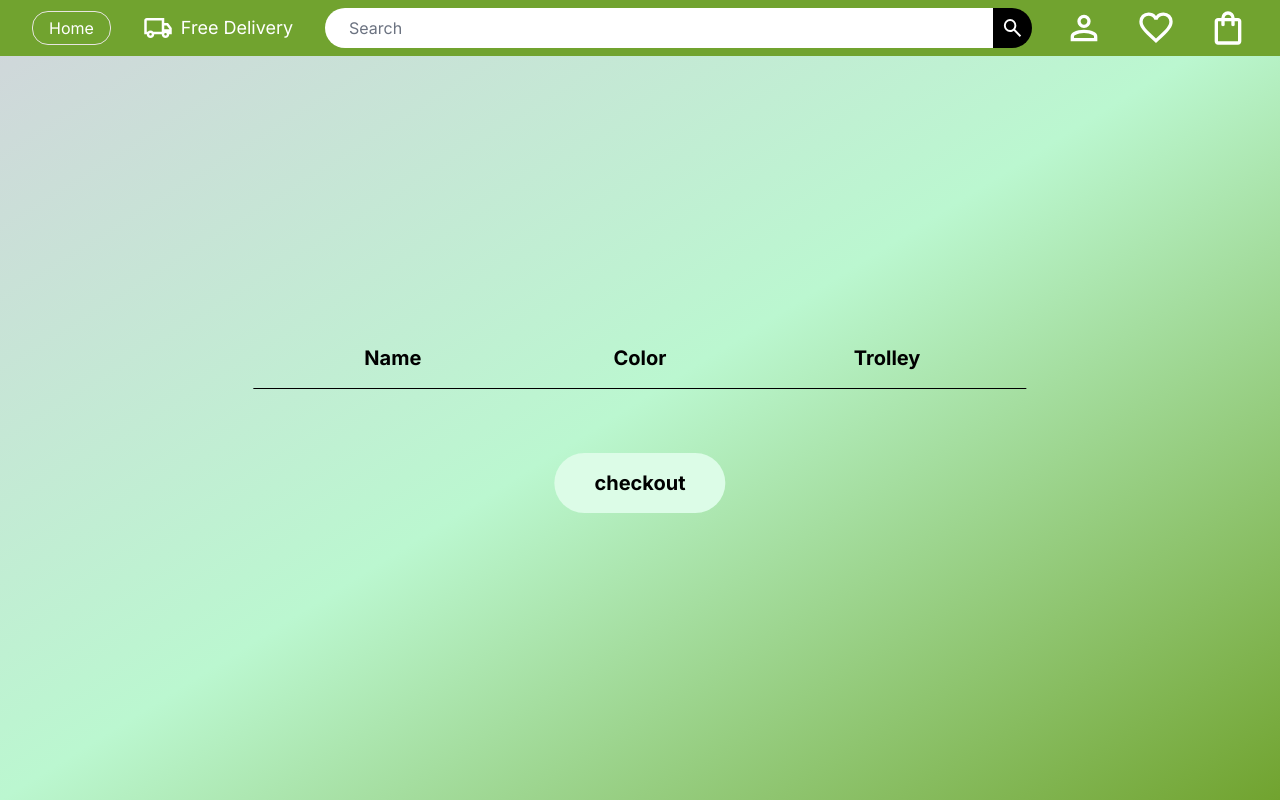
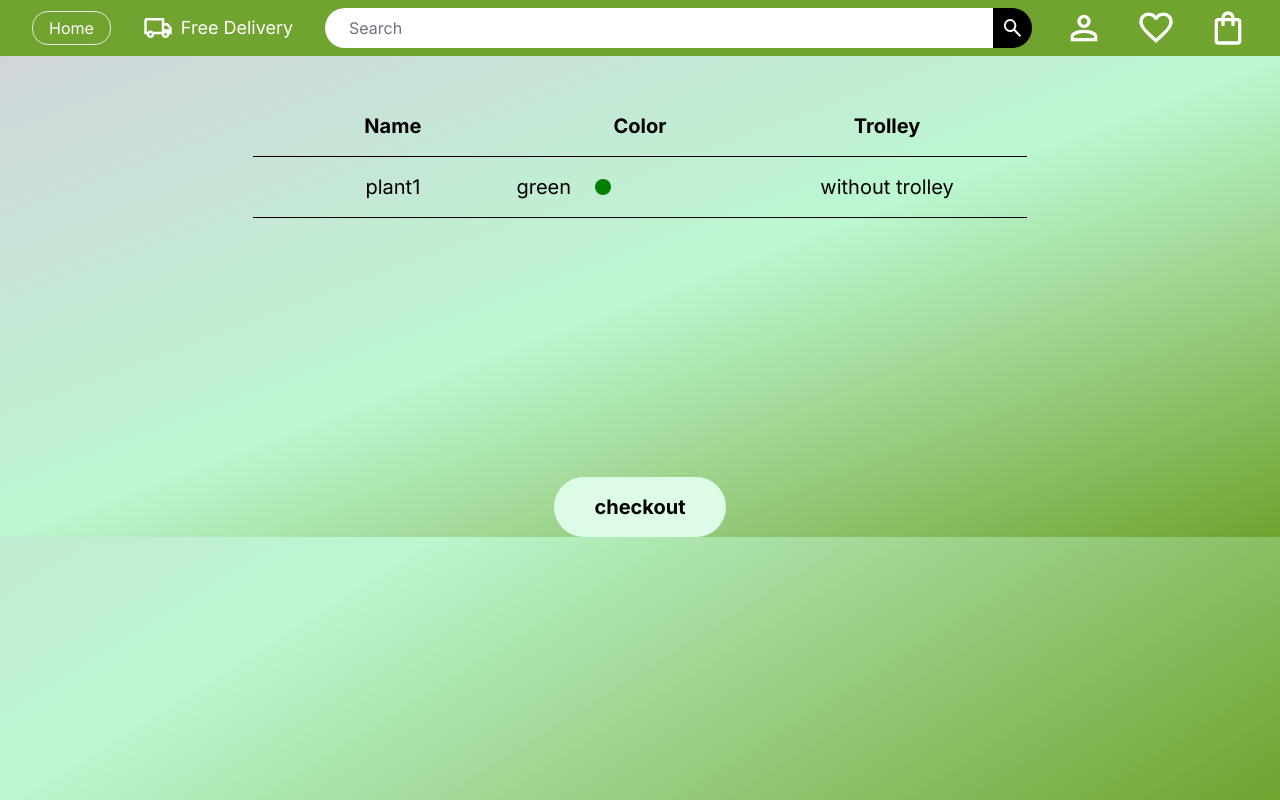
Before and after one commit to maria-maqbool/Garden, a Next.js app: page /overview in a window 1280 px wide. Built offline with nearby package versions, Linux system fonts and the light colour scheme.

Commit message:
resolve errors in planter's quantity

```diff
--- a/app/design/page.js
+++ b/app/design/page.js
@@ -1,8 +1,11 @@
+"use client";
 import Configurator from "@/components/Configurator";
 // import Navbar from "@/components/Navbar";
 import Scene from "@/components/Scene";
+import { useStateStore, useTabStore } from "@/stores/store";
 
 export default function Home() {
+  const garden = useStateStore();
   return (
     <>
     {/* <main className="flex flex-col h-screen bg-gray-300 bg-gradient-to-tl from-[#71a32f] via-green-200 to-transparent"> */}
--- a/app/overview/page.jsx
+++ b/app/overview/page.jsx
@@ -5,7 +5,7 @@ import React from "react";
 
 const Page = () => {
   return (
-    <main className="flex flex-col h-screen bg-gray-300 bg-gradient-to-tl from-[#71a32f] via-green-200 to-transparent ">
+    <main className="flex flex-col h-[100vh - 100px] overflow-hidden bg-gray-300 bg-gradient-to-tl from-[#71a32f] via-green-200 to-transparent ">
       {/* <Navbar /> */}
       <Details />
     </main>
@@ -14,29 +14,26 @@ const Page = () => {
 const Details = () => {
   const state = useStateStore();
   return (
-    <div className="flex absolute top-1/2 left-1/2 flex-col gap-6 justify-center items-center lg:w-2/3 sm:w-full w-full  -translate-x-1/2 -translate-y-1/2 h-[50vh]">
-      <div className="flex overflow-y-scroll flex-col grid-cols-3 justify-center items-center p-10 w-full text-black rounded-3xl">
+    <div className="flex flex-col gap-6 justify-center items-center lg:w-2/3 sm:w-full w-full m-auto">
+      <div className="flex  flex-col grid-cols-3 items-center p-10 w-full text-black rounded-3xl">
         <div className="flex p-4 w-full lg:text-xl md:text-lg sm:text-base text-sm font-bold border-b border-black text-center">
           <div className="w-1/3">Name</div>
           <div className="w-1/3">Color</div>
           <div className="w-1/3">Trolley</div>
         </div>
-        {/* {JSON.stringify(state.garden)} */}
+        <div className="h-64 overflow-auto w-full configurator-scrollbar ">
         {state.garden.map((value, index) => (
-          <>
-            {index > 0 && (
-              <div className="flex p-4 w-full lg:text-xl md:text-lg sm:text-base text-sm text-center border-b border-black">
+              <div key={value.name} className="flex p-4 w-full lg:text-xl md:text-lg sm:text-base text-sm text-center border-b border-black">
                 <div className="w-1/3">{value.name} </div>
                 <div className="flex gap-6 items-center w-1/3">
                   {value.color}
                   <div className={`w-4 h-4 rounded-full `} style={{ backgroundColor: value.color }} />
                 </div>
                 <div className="w-1/3">{value.trolley ? "with trolley" : "without trolley"}</div>
-                <div></div>
+
               </div>
-            )}
-          </>
         ))}
+        </div>
       </div>
       <button className="p-4 px-10 lg:text-xl md:text-lg sm:text-base text-sm font-bold text-black bg-green-100 rounded-full hover:scale-110">checkout</button>
     </div>
--- a/components/Configurator.jsx
+++ b/components/Configurator.jsx
@@ -91,14 +91,38 @@ const PlantName = () => {
 // };
 
 const Quantity = () => {
-  const { setQuantity, setMaxQuantity, width, height, maxQuantity, addPlanter, garden } = useStateStore();
+  const { setQuantity, setMaxQuantity, width, height, maxQuantity, addPlanter, garden, resetPlanter } = useStateStore();
   // const { maxQuantity, addPlanter, garden } = useStateStore();
   const [selectedOption, setSelectedOption] = useState(0);
   const quantities = [];
   for (let index = 2; index <= (width * height) / 20; index += 2) {
     quantities.push(index);
   }
+  useEffect( ()=> {
+    if(selectedOption > 0) {
+      console.log("selectedOption: ", selectedOption);
+      resetPlanter();
+      Array.from(Array(selectedOption).keys()).forEach(index => {
+        addPlanter(`planter${index+1}`, "#D35832", 1, index+1, true);
+      });
+      // for (let index = 0; index < selectedOption; index++) {
+      //   addPlanter(`planter${index}`, "#D35832", 1, index, true);
+      // }
+    }
+    // console.log("garden: ", garden);
+    // Array.from(Array(selectedOption).keys()).forEach(element => {
+    //   console.log("element: ", element);
+    // });
 
+  }, [selectedOption])
+
+
+
+  // onClick={() => {
+  //   for (let index = garden.length; index <= maxQuantity; index++) {
+  //     addPlanter(`planter${index}`, "#D35832", 1, index, true);
+  //   }
+  // }}
   return (
     <Section title={"number of Quantity of planter"}>
       <div className="flex flex-col gap-2 mt-4 text-gray-500">
@@ -110,16 +134,14 @@ const Quantity = () => {
                 key={index}
                 className={`${selectedOption === value ? "bg-brGreen text-white" : "text-gray-700"} rounded-full px-3 py-1 text-sm font-semibold  mr-2`}
                 onClick={() => {
-                  setSelectedOption(value);
                   setQuantity(value);
                   setMaxQuantity(value + 1);
+                  setSelectedOption(value);
                 }}
               >
-                <div onClick={() => {
-                  for (let index = garden.length; index <= maxQuantity; index++) {
-                    addPlanter(`planter${index}`, "#D35832", 1, index, true);
-                  }
-                }}>{value}</div>
+                <div>
+                  {value}
+                </div>
               </div>
             );
           })}
--- a/components/LandingPage.jsx
+++ b/components/LandingPage.jsx
@@ -15,7 +15,10 @@ const LandingPage = () => {
                         <li>Customise, visualise, and send your design to your closest retailer for quotation.</li>
                     </ul>
                     {/* <button  className='my-4 p-1 px-4 bg-[#FFC03C] rounded-2xl' onClick={() => router.push('/design')}>START DESIGNING</button> */}
-                    <Link  className='lg:px-4 md:px-3 sm:px-2 px-2 p-1  bg-[#FFC03C] rounded-2xl lg:text-sm text-xs ' href={'/design'} >START DESIGNING</Link>
+                    {/* <Link  className='lg:px-4 md:px-3 sm:px-2 px-2 p-2  bg-[#FFC03C] rounded-2xl lg:text-sm text-xs ' href={'/design'} >START DESIGNING</Link> */}
+                    <Link className='lg:px-4 md:px-3 sm:px-2 px-2 p-2 bg-[#FFC03C] rounded-2xl lg:text-sm text-xs hover:bg-[#e0a825] hover:text-white transition duration-300' href={'/design'} >
+                        START DESIGNING
+                    </Link>
                 </div>
                 <div className='lg:w-2/3 md:w-full sm:w-full  w-full'>
                     <img className='w-full h-full' src="/assets/garden.gif" alt="Design" />
--- a/components/Navbar.jsx
+++ b/components/Navbar.jsx
@@ -7,10 +7,12 @@ import { usePathname } from 'next/navigation'
 const Navbar = () => {
   const pathname = usePathname();
   return (
-    <div className="flex gap-8 justify-around items-center py-2 md:px-8 sm:px-6 px-4 w-screen text-white bg-brGreen fixed top-0" >
+    <div className="flex gap-8 justify-around items-center py-2 md:px-8 sm:px-6 px-4 w-screen text-white bg-brGreen" >
       {
-        pathname === '/' ? (<Link className='border border-[#e7e5df] lg:px-4 md:px-3 sm:px-2 px-2 p-1 text-xs lg:text-sm bg-[transparent] rounded-2xl text-[white]' href={'/design'} >START DESIGN</Link>) :
-        (<Link className='border border-[#e7e5df] p-1 px-4 bg-[transparent] rounded-2xl text-[white]' href={'/'} >Home</Link>)
+        pathname === '/' ? (<Link className='border border-[#e7e5df] lg:px-4 md:px-3 sm:px-2 px-2 p-1 text-xs lg:text-sm bg-[transparent] rounded-2xl text-[white] hover:bg-[#e7e5df] hover:text-[#0c2510] transition duration-300' href={'/design'} >START DESIGN</Link>) :
+        (
+          <Link className='border border-[#e7e5df] p-1 px-4 bg-[transparent] rounded-2xl text-white hover:bg-[#e7e5df] hover:text-[#0c2510] transition duration-300' href={'/'} > Home</Link>
+        )
       }
 
 
--- a/stores/store.js
+++ b/stores/store.js
@@ -57,6 +57,10 @@ export const useStateStore = create((set, get) => ({
     set((state) => ({
       garden: state.garden.filter((item, _i) => item.name !== name),
     })),
+    resetPlanter: () =>
+      set((state) => ({
+        garden: [...initialState],
+      })),
   activeIndex: 0,
   setActive: (index) => set(() => ({ activeIndex: index })),
   width: 20,
```
